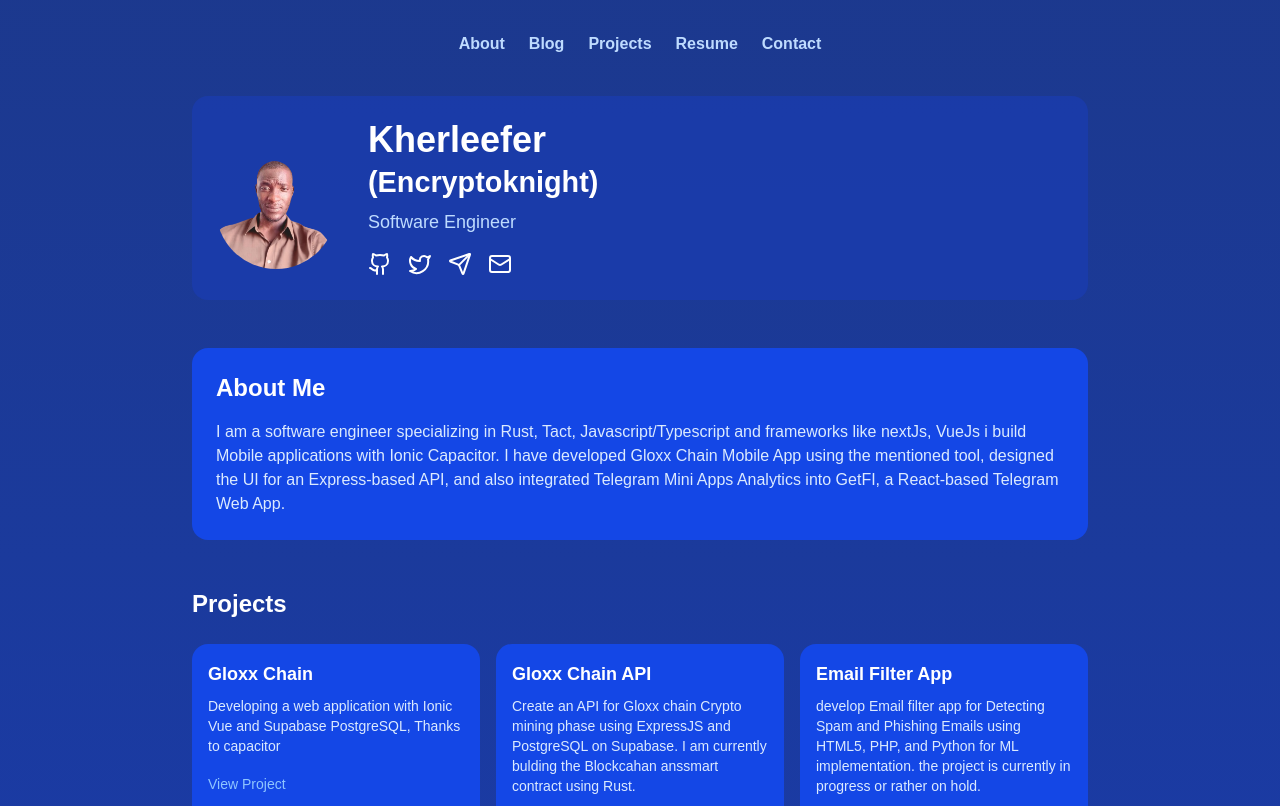
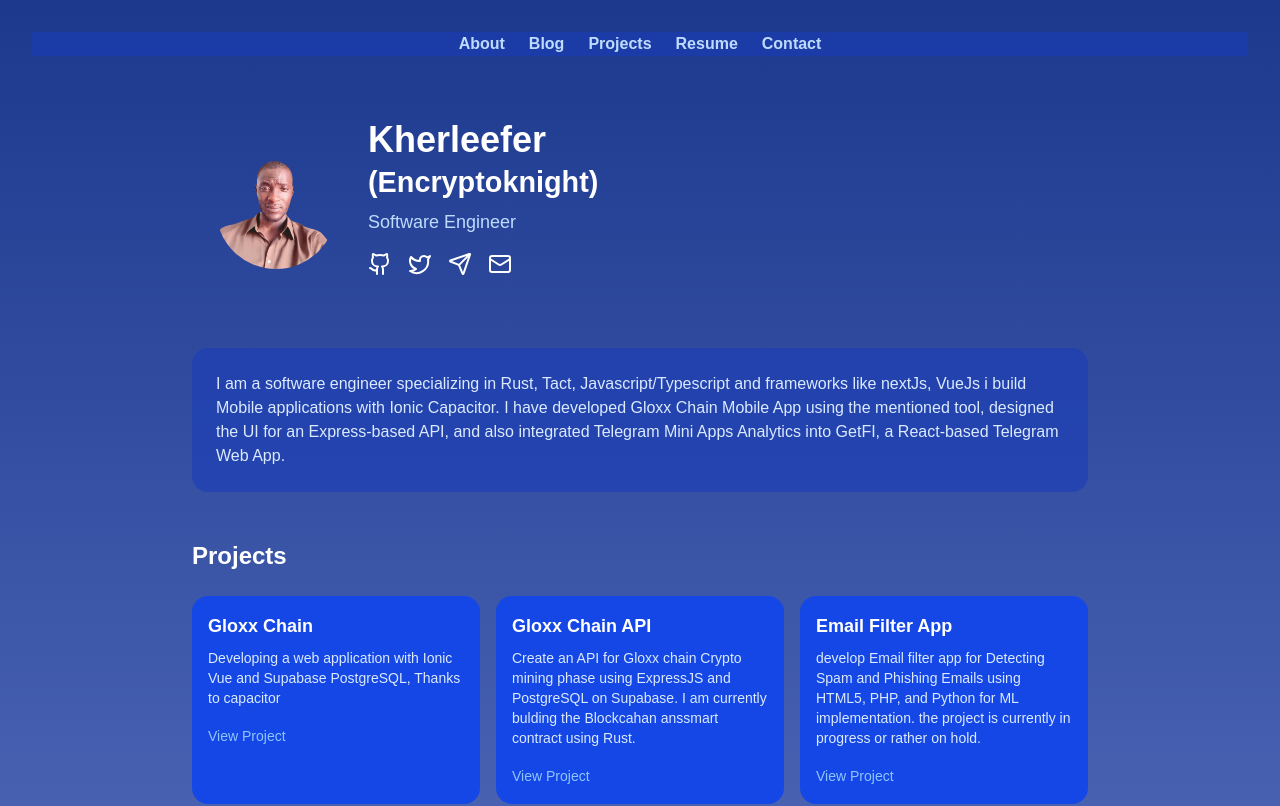
Before and after one commit to kherleefer/kherleefer, a Next.js app: page / in a window 1280 px wide. Shown: the top 806 px of the page. Built offline with nearby package versions, Linux system fonts and the light colour scheme.

Commit message:
improve styling

```diff
--- a/app/page.tsx
+++ b/app/page.tsx
@@ -11,10 +11,10 @@ export default function Home() {
       initial={{ opacity: 0, y: 20 }}
       animate={{ opacity: 1, y: 0 }}
       transition={{ duration: 0.6 }}
-      className="min-h-screen bg-gradient-to-b from-blue-900 to-blue-800 text-white p-8"
+      className="min-h-screen bg-gradient-to-b from-blue-900 to-blue-800/60 text-white p-8"
     >
       {/* Navigation Bar */}
-      <nav className="flex justify-center gap-6 mb-10">
+      <nav className="flex justify-center gap-6 mb-10  bg-blue-800/60">
         <Link
           href="/about"
           className="hover:underline text-blue-200 font-semibold"
@@ -48,7 +48,7 @@ export default function Home() {
       </nav>
       <div className="max-w-4xl mx-auto">
         <header className="mb-12">
-          <div className="flex flex-col md:flex-row items-center gap-6 md:gap-8 bg-blue-800/60 rounded-2xl p-4 md:p-6">
+          <div className="flex flex-col md:flex-row items-center gap-6 md:gap-8 rounded-2xl p-4 md:p-6">
             {/* Profile Image on the left */}
             <div className="flex-shrink-0 mb-4 md:mb-0">
               <Image
@@ -86,13 +86,13 @@ export default function Home() {
           </div>
         </header>
         <motion.section
-          initial={{ opacity: 0, y: 20 }}
+          initial={{ opacity: 0.6, y: 20 }}
           whileInView={{ opacity: 1, y: 0 }}
           transition={{ duration: 0.5 }}
           viewport={{ once: true }}
-          className="bg-blue-700 rounded-2xl p-6 mb-12"
+          className="bg-blue-800/60 rounded-2xl p-6 mb-12"
         >
-          <h2 className="text-2xl font-semibold mb-4">About Me</h2>
+
           <p className="text-blue-100">
             I am a software engineer specializing in Rust, Tact,
             Javascript/Typescript and frameworks like nextJs, VueJs i build
```
